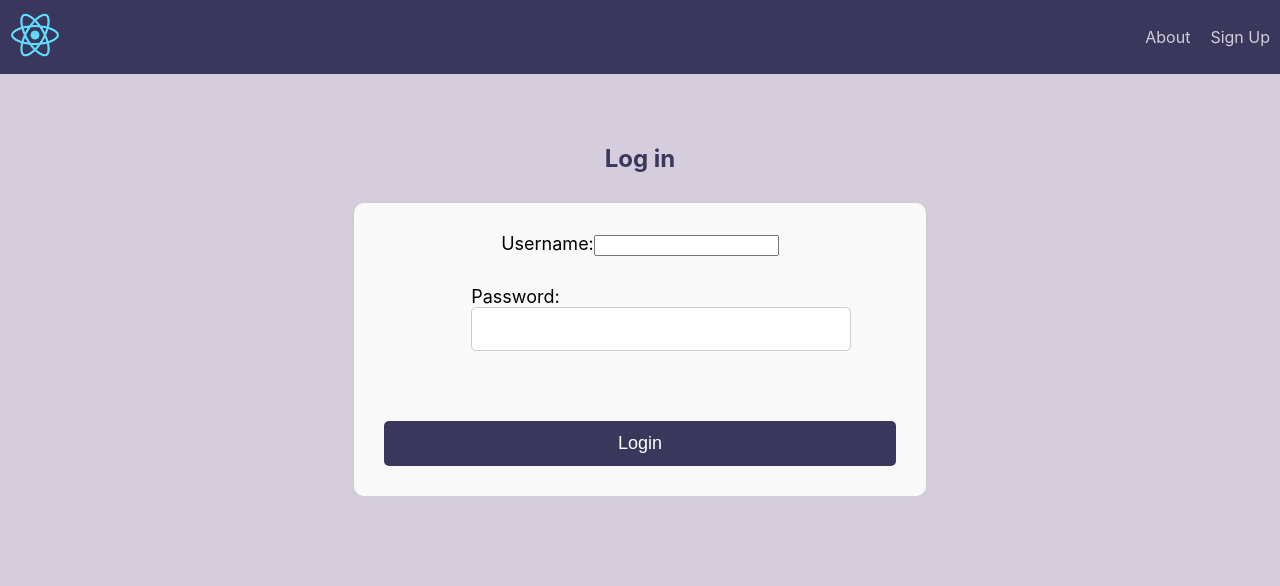
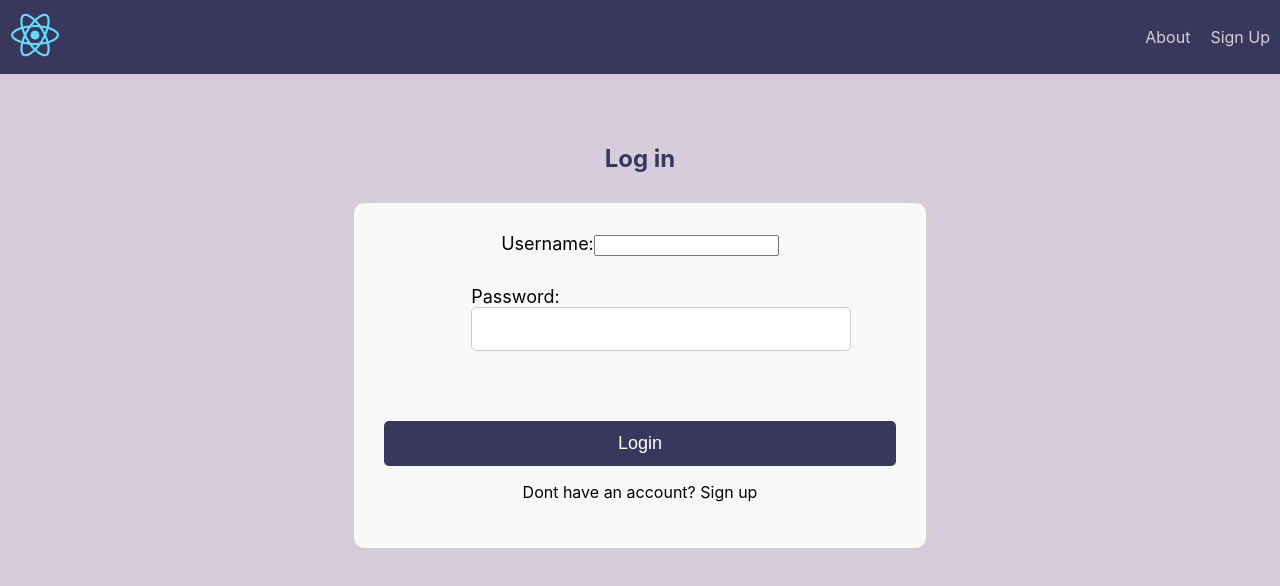
Before and after one commit to Medic1111/MEDISCAN, a React (Create React App) app in the folder client/: page /login in a window 1280 px wide. Shown: the top 586 px of the page. Built offline with nearby package versions, Linux system fonts and the light colour scheme.

Commit message:
Feature: Toggle forms

```diff
--- a/client/src/components/User/Login.js
+++ b/client/src/components/User/Login.js
@@ -53,6 +53,9 @@ const LoginSignup = () => {
           <br />
           <button type="submit">Login</button>
           {error && <p>{error}</p>}
+          <p style={{ cursor: "pointer" }} onClick={() => nav("/signup")}>
+            Dont have an account? Sign up
+          </p>
         </form>
       </div>
     </Fragment>
--- a/client/src/components/User/register.jsx
+++ b/client/src/components/User/register.jsx
@@ -66,6 +66,9 @@ const Register = () => {
           <br />
           <button type="submit">Login</button>
           {error && <p>{error}</p>}
+          <p style={{ cursor: "pointer" }} onClick={() => nav("/login")}>
+            Already have an account? Login
+          </p>
         </form>
       </div>
     </Fragment>
```
